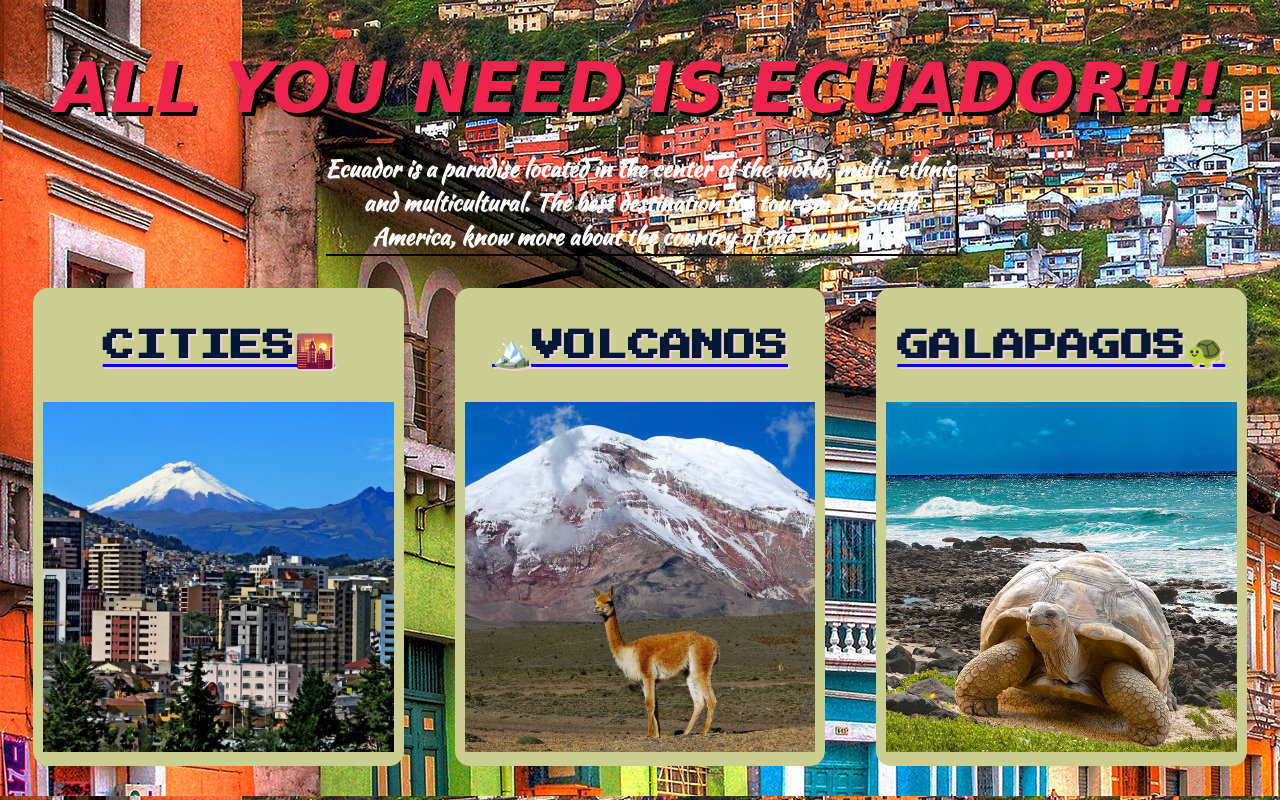
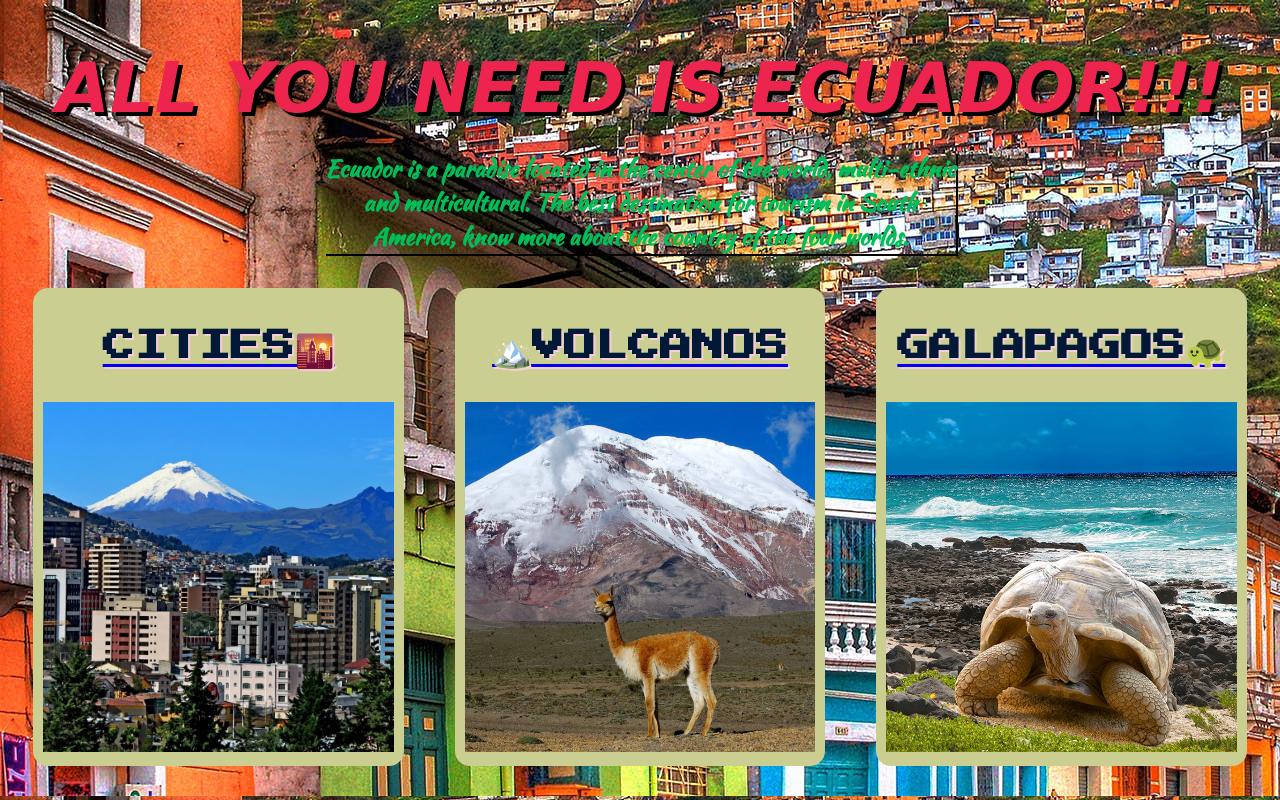
Before and after one commit to ChristianFuentes2000/ECUADOR, a plain HTML site: page index.html in a window 1280 px wide. Drawn offline with Linux system fonts and the light colour scheme.

Commit message:
Add files via upload

```diff
--- a/main.css
+++ b/main.css
@@ -23,8 +23,9 @@ body{
   width:50%;
   margin: auto;
   font-family: 'Kaushan Script', cursive;
-  color:#ffffff;
+  color:#00bf59;
   box-shadow: 2px 2px black;
+  font-weight: bold;
 }
 
 .big-list {
```
